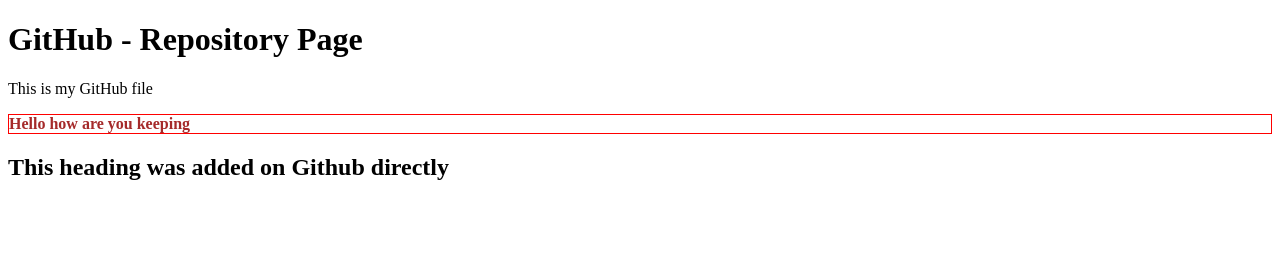
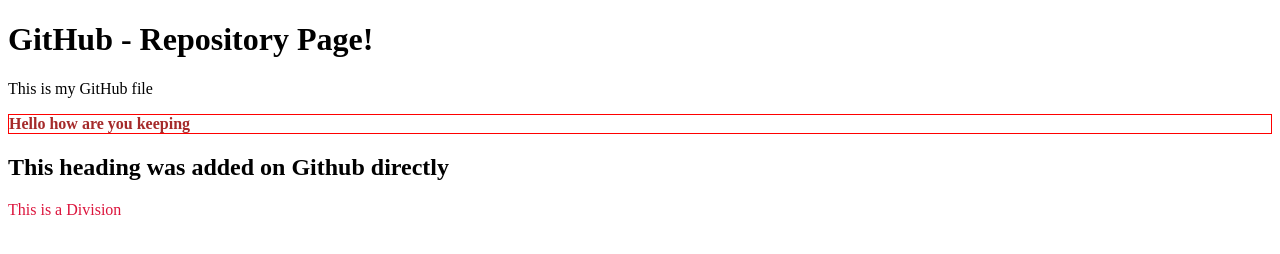
Before and after one commit to ofemiashiru/python-work, a plain HTML site: page hello.html in a window 1280 px wide. Drawn offline with Linux system fonts and the light colour scheme.

Commit message:
i'm back

```diff
--- a/hello.html
+++ b/hello.html
@@ -7,12 +7,14 @@
     </head>
 
     <body>
-        <h1>GitHub - Repository Page</h1>
+        <h1>GitHub - Repository Page!</h1>
         <p>This is my GitHub file</p>
 
         <div style="color: brown;font-weight: bold; border: 1px solid red;">Hello how are you keeping</div>
 
         <h2>This heading was added on Github directly</h2>
 
+        <div style="color: crimson;">This is a Division</div>
+
     </body>
 </html>
```
